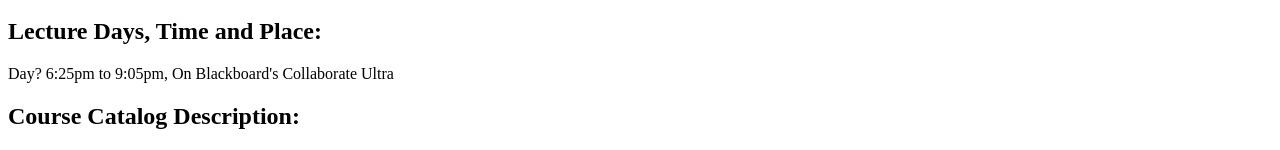
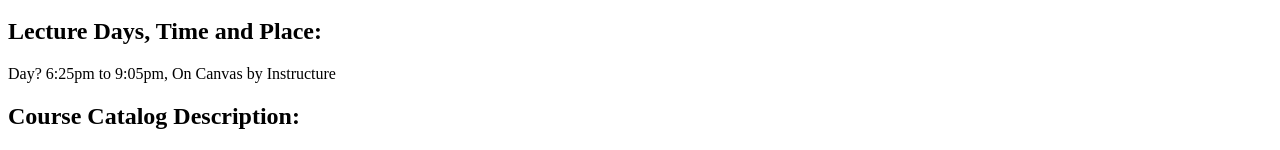
Before and after one commit to CesarR2005/webdev_lab2, a plain HTML site: page index.html in a window 1280 px wide. Shown: the part 225-375 px from the top of the page. Drawn offline with Linux system fonts and the light colour scheme.

Commit message:
Update index.html

```diff
--- a/index.html
+++ b/index.html
@@ -11,7 +11,7 @@
   <h2>Professor: </h2>
   <p>Daniel Krieglstein</p>
   <h2>Lecture Days, Time and Place:</h2>
-  <p>Day? 6:25pm to 9:05pm, On Blackboard's Collaborate Ultra</p>
+  <p>Day? 6:25pm to 9:05pm, On Canvas by Instructure </p>
   <h2>Course Catalog Description:</h2>
   <p>This course will cover the creation of Web pages and sites using HTML, CSS, Javascript and graphical applications. Networked multimedia distribution technologies are also explored. The design of effective Web site including page layout, user interface design, graphic design, content flow and site structure as well as management of Web site resources including intranet management and design considerations are addressed. Students design and create a major Web site with multiple pages and cross-linked structures. <strong>Prerequisites</strong>: [none] <strong>Credit</strong>: 2-2-3 Semester Hours</p>
   <h2>Course Outcomes:</h2>
```
